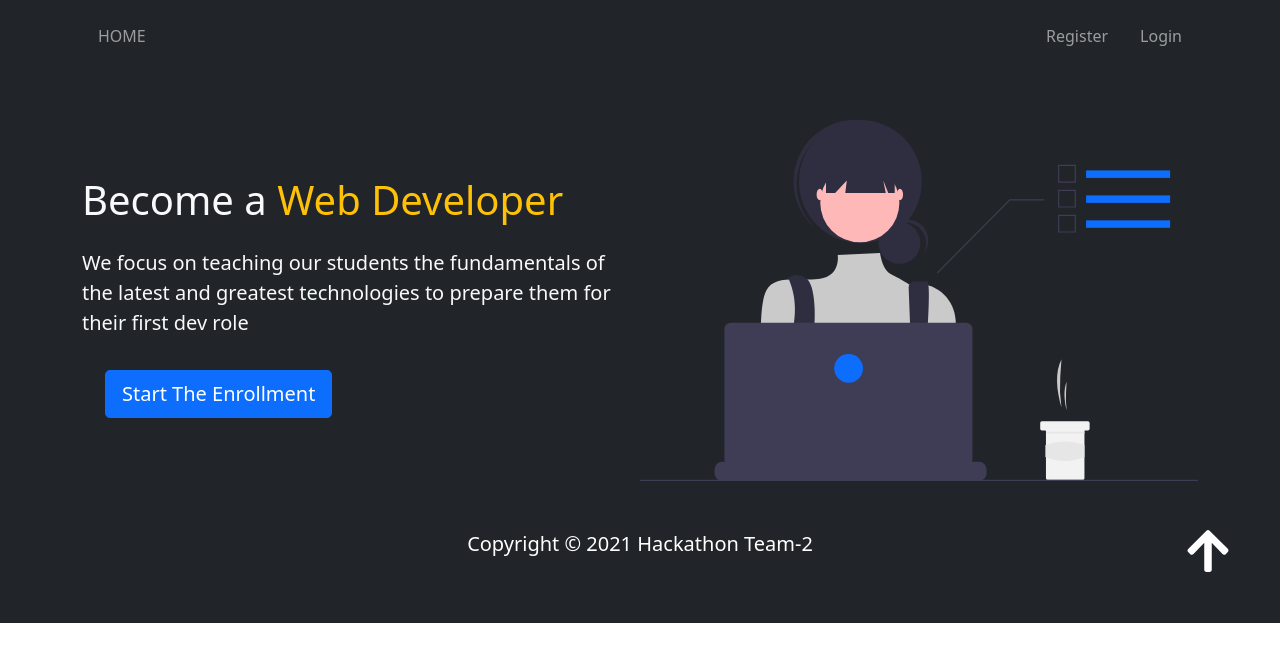
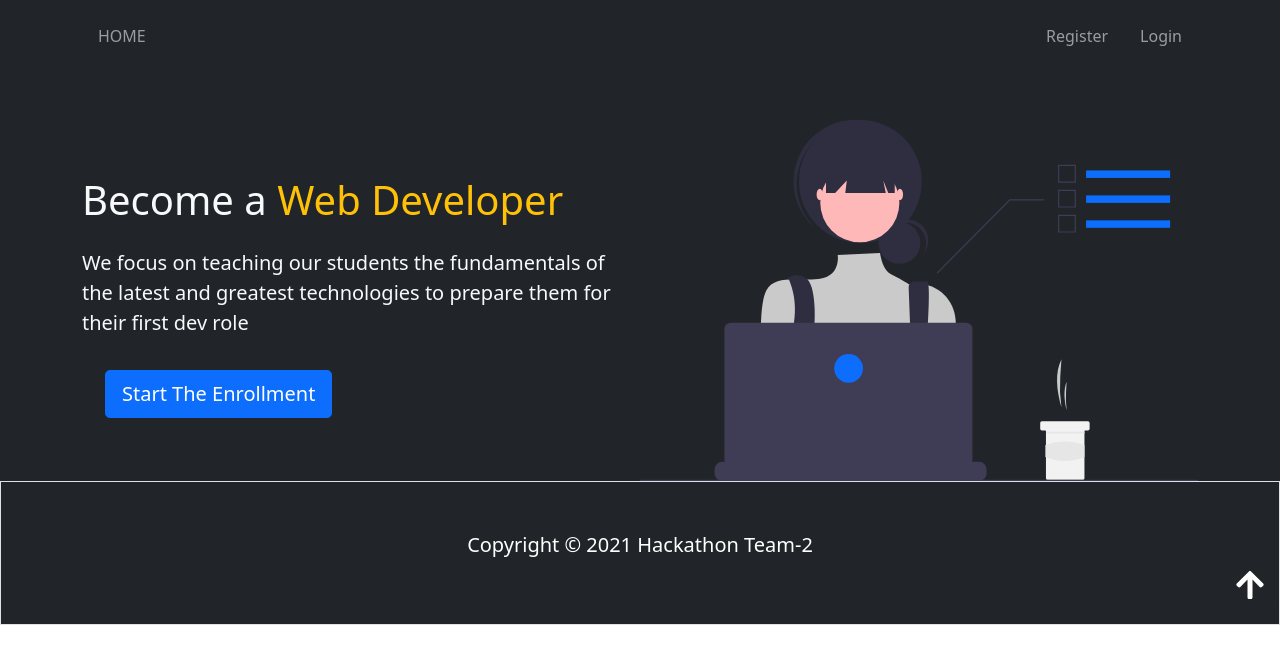
Before and after one commit to muratdemirtas2001/capgemini-hackhaton, a React (Create React App) app in the folder client/: page / in a window 1280 px wide. Shown: the top 664 px of the page. Built offline with nearby package versions, Linux system fonts and the light colour scheme.

Commit message:
refactor footer

```diff
--- a/client/src/components/Footer.js
+++ b/client/src/components/Footer.js
@@ -1,11 +1,14 @@
 import React from "react";
 import { FaArrowUp } from "react-icons/fa";
 export default function Footer() {
+  const buttonClick = () => {
+    window.scrollTo(0, 0);
+  };
   return (
-    <footer className="p-5 bg-dark text-white text-center position-relative fixed-bottom">
+    <footer className="p-5 bg-dark text-white text-center position-relative fixed-bottom border ">
       <div className="container">
         <p className="lead">Copyright &copy; 2021 Hackathon Team-2</p>
-        <div className="position-absolute bottom-0 end-0 p-5"><FaArrowUp  size="3rem"  color="" /></div>
+        <button onClick={buttonClick} className="btn btn-dark mb-3 position-absolute bottom-0 end-0 "><FaArrowUp  size="2rem"  color="" /></button>
       </div>
     </footer>
   );
```
